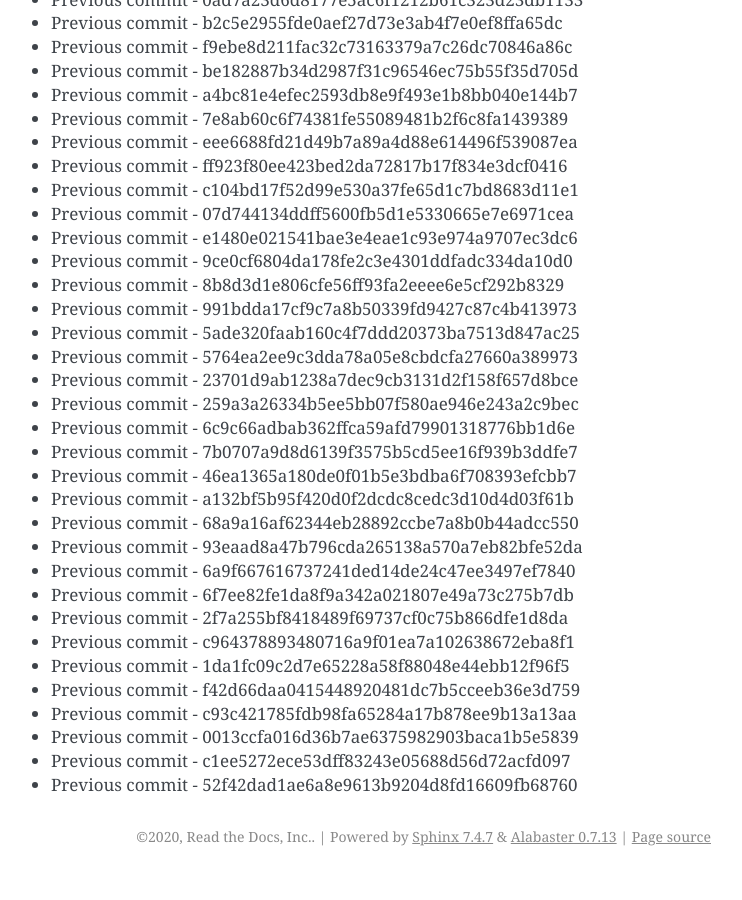
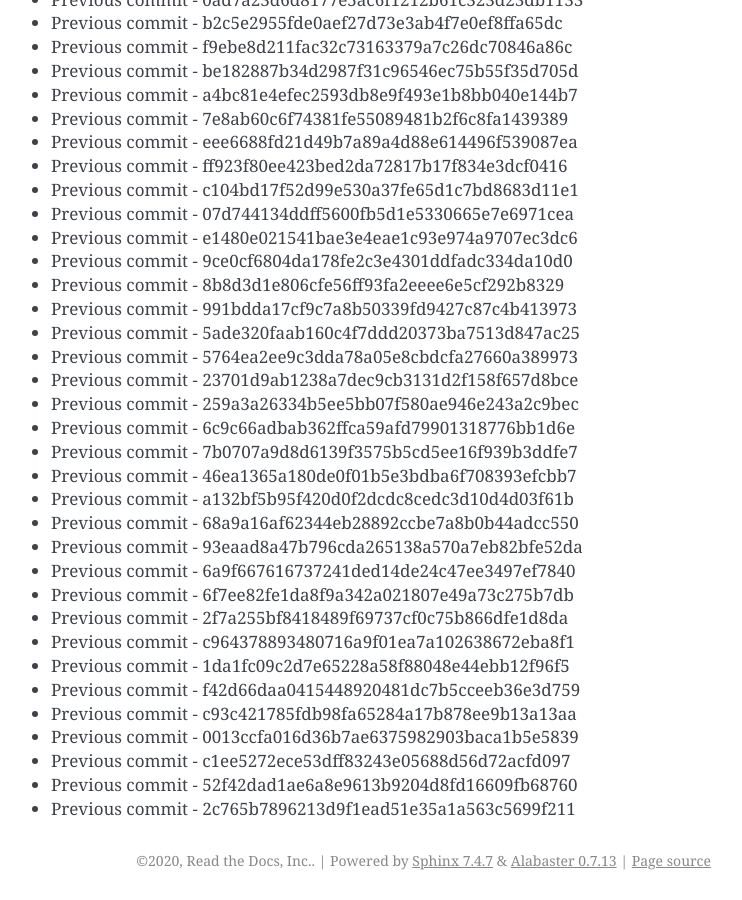
Before and after one commit to readthedocs/rtd-git-stresstest, a Sphinx documentation site: the page built from docs/updates.rst, in a window 1280 px wide and 900 px high, scrolled down 47155 px. Shown: the whole window, without its empty margins (399-1141 px from the left). Built offline with Sphinx 7.4.7, drawn with Linux system fonts in a browser that asks for light colours; before the commit the page ends 48031 px from its top, so only the background shows below that.

Commit message:
Generating commit from previous: 2c765b7896213d9f1ead51e35a1a563c5699f211

```diff
--- a/docs/updates.rst
+++ b/docs/updates.rst
@@ -2013,3 +2013,4 @@ It can be tested for any performance characteristics.
 * Previous commit - 0013ccfa016d36b7ae6375982903baca1b5e5839
 * Previous commit - c1ee5272ece53dff83243e05688d56d72acfd097
 * Previous commit - 52f42dad1ae6a8e9613b9204d8fd16609fb68760
+* Previous commit - 2c765b7896213d9f1ead51e35a1a563c5699f211
```
